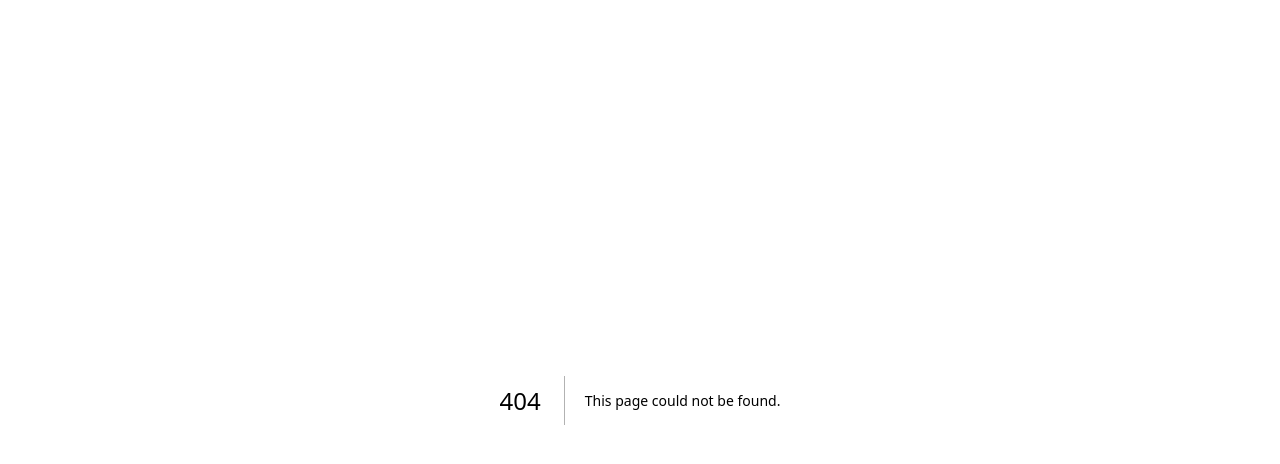
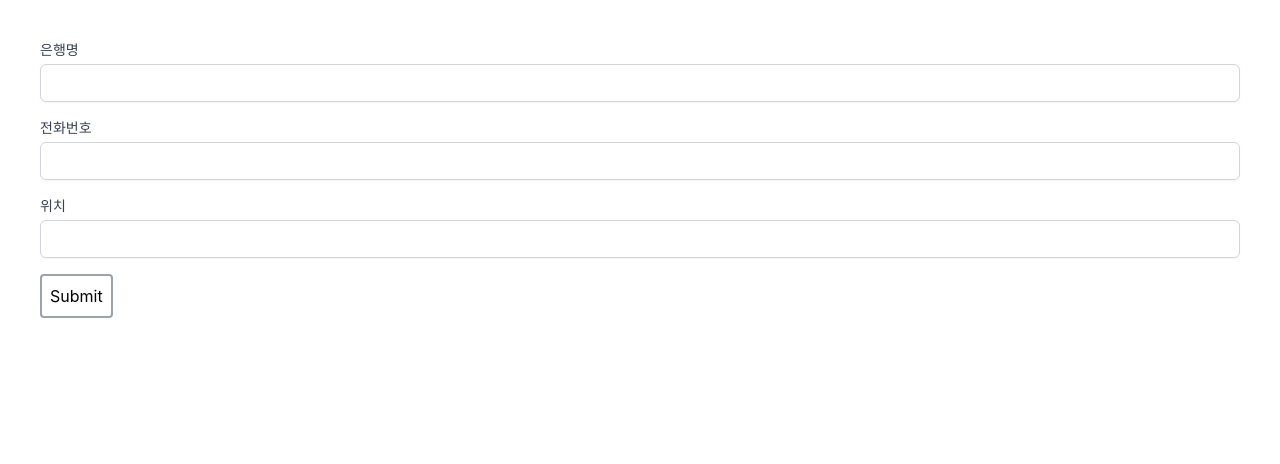
Before and after one commit to leeyuchang/cafe24-nextjs, a Next.js app: page /bank in a window 1280 px wide. Before the commit this address had no page. Shown: the top 464 px of the page. Built offline with nearby package versions, Linux system fonts and the light colour scheme.

Commit message:
파일 정리

```diff
--- /dev/null
+++ b/pages/bank/index.tsx
@@ -0,0 +1,92 @@
+import { useState } from 'react';
+import client from '../api/client';
+
+export default function Index() {
+  const [name, setName] = useState('');
+  const [phone, setPhone] = useState('');
+  const [location, setLocation] = useState('');
+
+  return (
+    <div className="p-10">
+      <form
+        className="space-y-4"
+        onSubmit={async (e) => {
+          e.preventDefault();
+          try {
+            await client.post('/api/bank', { name, phone, location });
+          } catch (error) {
+            console.log('===> error ', error);
+          } finally {
+            setName('');
+            setPhone('');
+            setLocation('');
+          }
+        }}
+      >
+        <div>
+          <label
+            htmlFor="name"
+            className="block text-sm font-medium text-gray-700"
+          >
+            은행명
+          </label>
+          <div className="mt-1">
+            <input
+              value={name}
+              onChange={(e) => setName(e.target.value)}
+              type="text"
+              name="name"
+              id="name"
+              className="block w-full rounded-md border-gray-300 shadow-sm focus:border-indigo-500 focus:ring-indigo-500 sm:text-sm"
+            />
+          </div>
+        </div>
+        <div>
+          <label
+            htmlFor="phone"
+            className="block text-sm font-medium text-gray-700"
+          >
+            전화번호
+          </label>
+          <div className="mt-1">
+            <input
+              value={phone}
+              onChange={(e) => setPhone(e.target.value)}
+              type="text"
+              name="phone"
+              id="phone"
+              className="block w-full rounded-md border-gray-300 shadow-sm focus:border-indigo-500 focus:ring-indigo-500 sm:text-sm"
+            />
+          </div>
+        </div>
+        <div>
+          <label
+            htmlFor="location"
+            className="block text-sm font-medium text-gray-700"
+          >
+            위치
+          </label>
+          <div className="mt-1">
+            <input
+              value={location}
+              onChange={(e) => setLocation(e.target.value)}
+              type="text"
+              name="location"
+              id="location"
+              className="block w-full rounded-md border-gray-300 shadow-sm focus:border-indigo-500 focus:ring-indigo-500 sm:text-sm"
+            />
+          </div>
+        </div>
+
+        <div>
+          <button
+            type="submit"
+            className="border-2 border-gray-400 p-2 rounded"
+          >
+            Submit
+          </button>
+        </div>
+      </form>
+    </div>
+  );
+}
--- a/pages/input/index.tsx
+++ b/pages/input/index.tsx
@@ -16,7 +16,9 @@ export default function Index(
   const [interestRate, setInterestRate] = useState('0.0');
   const [totalAmount, setTotalAmount] = useState(0);
   const [taxRate, setTaxRate] = useState('0.0');
-  const [bankId, setBankId] = useState<number | null>(null);
+  const [bankId, setBankId] = useState<number | null>(
+    props.banks[0].id ?? null,
+  );
 
   return (
     <div className="p-10">
@@ -120,10 +122,11 @@ export default function Index(
               value={(startDate || '').toString().substring(0, 16)}
               onChange={(e) => {
                 if (!e.target['validity'].valid) return;
-                const dt = e.target['value'] + ':00Z';
+                // const dt = e.target['value'] + ':00Z';
+                const dt = e.target['value'];
                 setStartDate(dt);
               }}
-              type="datetime-local"
+              type="date"
               name="startDate"
               id="startDate"
               className="block w-full rounded-md border-gray-300 shadow-sm focus:border-indigo-500 focus:ring-indigo-500 sm:text-sm"
@@ -142,10 +145,11 @@ export default function Index(
               value={(endDate || '').toString().substring(0, 16)}
               onChange={(e) => {
                 if (!e.target['validity'].valid) return;
-                const dt = e.target['value'] + ':00Z';
+                // const dt = e.target['value'] + ':00Z';
+                const dt = e.target['value'];
                 setEndDate(dt);
               }}
-              type="datetime-local"
+              type="date"
               name="endDate"
               id="endDate"
               className="block w-full rounded-md border-gray-300 shadow-sm focus:border-indigo-500 focus:ring-indigo-500 sm:text-sm"
--- a/pages/login/index.tsx
+++ /dev/null
@@ -1,62 +0,0 @@
-import { FormEvent, useEffect, useState } from 'react';
-import { useUserLogin } from '../../hooks';
-
-const Login = () => {
-  const [username, setUsername] = useState('');
-  const [password, setPassword] = useState('');
-
-  const { mutate: login, isSuccess, data } = useUserLogin();
-
-  useEffect(() => {
-    if (isSuccess) {
-      localStorage.setItem('access-token', data.accessToken);
-      localStorage.setItem('refresh-token', data.refreshToken);
-    }
-  });
-
-  const handleSubmit = (e: FormEvent<HTMLFormElement>) => {
-    e.preventDefault();
-    login({ username, password });
-  };
-
-  // const handleClick = (e: ChangeEvent<HTMLButtonElement>) => {
-  //   e.preventDefault();
-  //   void (async () => await client.post('/api/user/refresh', { username }))();
-  // };
-  return (
-    <div className="p-4">
-      <form className="flex flex-col space-y-4" onSubmit={handleSubmit}>
-        <input
-          className="border block"
-          value={username}
-          autoComplete="username"
-          onChange={(e) => setUsername(e.target.value)}
-          type="text"
-        />
-        <input
-          className="border block"
-          autoComplete="current-password"
-          value={password}
-          onChange={(e) => setPassword(e.target.value)}
-          type="password"
-        />
-        <button className="border block" type="submit">
-          Submit
-        </button>
-      </form>
-
-      {/* <div className="mt-10">
-        <button className="border p-2" type="button" onClick={handleClick}>
-          401 TEST
-        </button>
-      </div> */}
-    </div>
-  );
-};
-
-// export const getServerSideProps: GetServerSideProps = async (context) => {
-//   console.log("===> context.req", context.req.headers.session);
-//   return { props: {} };
-// };
-
-export default Login;
--- a/pages/test/index.tsx
+++ /dev/null
@@ -1,5 +0,0 @@
-import TestTarget from '../../commponents/TestTarget';
-
-export default function Test() {
-  return <TestTarget className="bg-yellow-400">Hello world</TestTarget>;
-}
```
Also changed, not shown: commponents/HelloWorld.tsx (deleted, +0 -24 lines), commponents/TestTarget.tsx (deleted, +0 -9 lines), hooks/useUserLogin.ts (deleted, +0 -23 lines), util/index.ts (deleted, +0 -14 lines).
